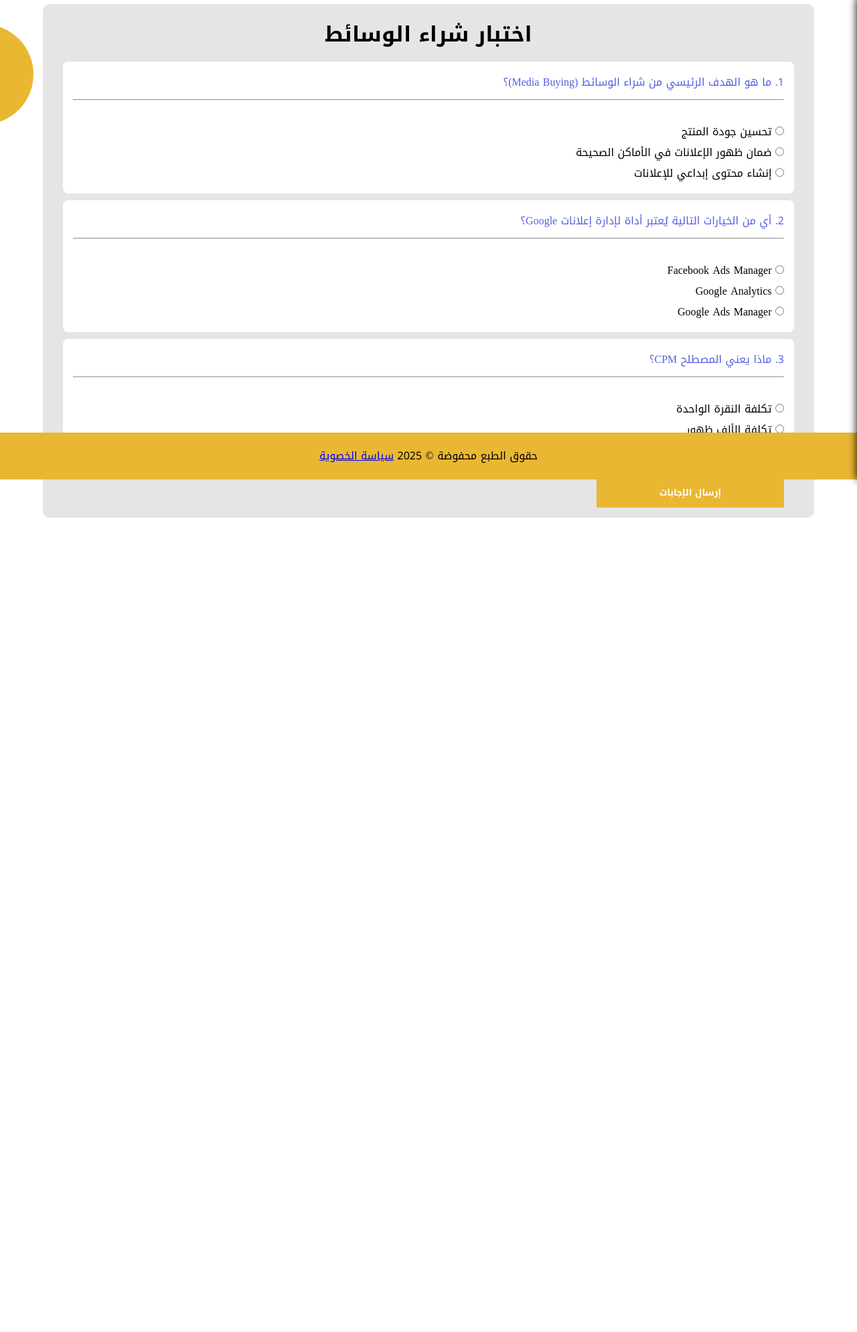
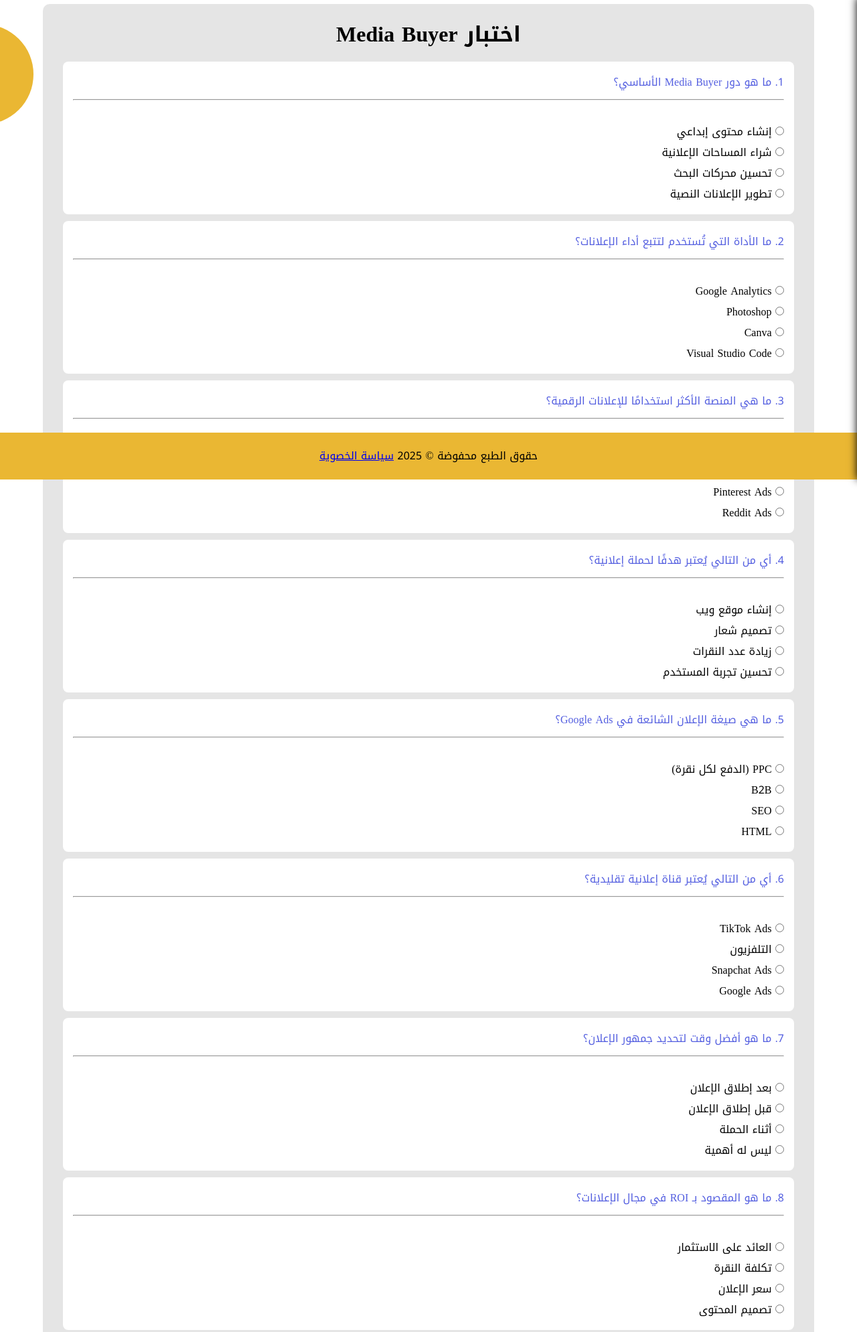
Before and after one commit to aminegold91/group-207, a plain HTML site: page quiz.html in a window 1280 px wide. Shown: the part 84-2073 px from the top of the page at 67% size. Before the commit the page ends 937 px from the top, so only its background shows below. Drawn offline with nearby package versions, Linux system fonts and the light colour scheme.

Commit message:
Update quiz.html

```diff
--- a/quiz.html
+++ b/quiz.html
@@ -43,46 +43,120 @@
 
     </div>
   </nav>
-  <div class="card">
-    <h1>اختبار شراء الوسائط</h1>
+
+      <div class="card">
+      <div class="quiz-container">
+    <h1>اختبار Media Buyer</h1>
     <form id="quiz-form">
-      <!-- Question 1 -->
+      <!-- الأسئلة -->
       <div class="question">
-        <p>1. ما هو الهدف الرئيسي من شراء الوسائط (Media Buying)؟</p>
+        <p>1. ما هو دور Media Buyer الأساسي؟</p>
         <hr />
         <br />
-        <label><input type="radio" name="q1" value="a"> تحسين جودة المنتج</label><br>
-        <label><input type="radio" name="q1" value="b"> ضمان ظهور الإعلانات في الأماكن الصحيحة</label><br>
-        <label><input type="radio" name="q1" value="c"> إنشاء محتوى إبداعي للإعلانات</label>
+        <label><input type="radio" name="q1" value="wrong"> إنشاء محتوى إبداعي</label><br>
+        <label><input type="radio" name="q1" value="2"> شراء المساحات الإعلانية</label><br>
+        <label><input type="radio" name="q1" value="wrong"> تحسين محركات البحث</label><br>
+        <label><input type="radio" name="q1" value="wrong"> تطوير الإعلانات النصية</label>
       </div>
-      <!-- Question 2 -->
+
       <div class="question">
-        <p>2. أي من الخيارات التالية يُعتبر أداة لإدارة إعلانات Google؟</p>
+        <p>2. ما الأداة التي تُستخدم لتتبع أداء الإعلانات؟</p>
         <hr />
-        <br />
-        <label><input type="radio" name="q2" value="a"> Facebook Ads Manager</label><br>
-        <label><input type="radio" name="q2" value="b"> Google Analytics</label><br>
-        <label><input type="radio" name="q2" value="c"> Google Ads Manager</label>
+<br />
+        <label><input type="radio" name="q2" value="correct"> Google Analytics</label><br>
+        <label><input type="radio" name="q2" value="wrong"> Photoshop</label><br>
+        <label><input type="radio" name="q2" value="wrong"> Canva</label><br>
+        <label><input type="radio" name="q2" value="wrong"> Visual Studio Code</label>
       </div>
-      <!-- Question 3 -->
+
       <div class="question">
-        <p>3. ماذا يعني المصطلح CPM؟</p>
+        <p>3. ما هي المنصة الأكثر استخدامًا للإعلانات الرقمية؟</p>
         <hr />
-        <br />
-        <label><input type="radio" name="q3" value="a"> تكلفة النقرة الواحدة</label><br>
-        <label><input type="radio" name="q3" value="b"> تكلفة الألف ظهور</label><br>
-        <label><input type="radio" name="q3" value="c"> تكلفة التحويل</label>
+<br />
+        <label><input type="radio" name="q3" value="wrong"> LinkedIn</label><br>
+        <label><input type="radio" name="q3" value="correct"> Facebook Ads</label><br>
+        <label><input type="radio" name="q3" value="wrong"> Pinterest Ads</label><br>
+        <label><input type="radio" name="q3" value="wrong"> Reddit Ads</label>
       </div>
-      <button type="button" id="submit-btn">إرسال الإجابات</button>
-      <h2 id="result">
 
-      </h2>
-    </form>
-  </div>
+      <div class="question">
+        <p>4. أي من التالي يُعتبر هدفًا لحملة إعلانية؟</p>
+        <hr />
+<br />
+        <label><input type="radio" name="q4" value="wrong"> إنشاء موقع ويب</label><br>
+        <label><input type="radio" name="q4" value="wrong"> تصميم شعار</label><br>
+        <label><input type="radio" name="q4" value="correct"> زيادة عدد النقرات</label><br>
+        <label><input type="radio" name="q4" value="wrong"> تحسين تجربة المستخدم</label>
+      </div>
+
+      <div class="question">
+        <p>5. ما هي صيغة الإعلان الشائعة في Google Ads؟</p>
+        <hr />
+<br />
+        <label><input type="radio" name="q5" value="correct"> PPC (الدفع لكل نقرة)</label><br>
+        <label><input type="radio" name="q5" value="wrong"> B2B</label><br>
+        <label><input type="radio" name="q5" value="wrong"> SEO</label><br>
+        <label><input type="radio" name="q5" value="wrong"> HTML</label>
+      </div>
+
+      <div class="question">
+        <p>6. أي من التالي يُعتبر قناة إعلانية تقليدية؟</p>
+        <hr />
+<br />
+        <label><input type="radio" name="q6" value="wrong"> TikTok Ads</label><br>
+        <label><input type="radio" name="q6" value="correct"> التلفزيون</label><br>
+        <label><input type="radio" name="q6" value="wrong"> Snapchat Ads</label><br>
+        <label><input type="radio" name="q6" value="wrong"> Google Ads</label>
+      </div>
+
+      <div class="question">
+        <p>7. ما هو أفضل وقت لتحديد جمهور الإعلان؟</p>
+        <hr />
+<br />
+        <label><input type="radio" name="q7" value="wrong"> بعد إطلاق الإعلان</label><br>
+        <label><input type="radio" name="q7" value="correct"> قبل إطلاق الإعلان</label><br>
+        <label><input type="radio" name="q7" value="wrong"> أثناء الحملة</label><br>
+        <label><input type="radio" name="q7" value="wrong"> ليس له أهمية</label>
+      </div>
+
+      <div class="question">
+        <p>8. ما هو المقصود بـ ROI في مجال الإعلانات؟</p>
+        <hr />
+<br />
+        <label><input type="radio" name="q8" value="correct"> العائد على الاستثمار</label><br>
+        <label><input type="radio" name="q8" value="wrong"> تكلفة النقرة</label><br>
+        <label><input type="radio" name="q8" value="wrong"> سعر الإعلان</label><br>
+        <label><input type="radio" name="q8" value="wrong"> تصميم المحتوى</label>
+      </div>
+
+      <div class="question">
+        <p>9. ما هي منصة الإعلانات التي تناسب المنتجات المهنية (B2B)؟</p>
+        <hr />
+<br />
+        <label><input type="radio" name="q9" value="wrong"> Instagram Ads</label><br>
+        <label><input type="radio" name="q9" value="correct"> LinkedIn Ads</label><br>
+        <label><input type="radio" name="q9" value="wrong"> TikTok Ads</label><br>
+        <label><input type="radio" name="q9" value="wrong"> Pinterest Ads</label>
+      </div>
+
+      <div class="question">
+        <p>10. ماذا تعني CTR في التسويق الرقمي؟</p>
+        <label><input type="radio" name="q10" value="correct"> معدل النقر إلى الظهور</label><br>
+        <label><input type="radio" name="q10" value="wrong"> تكاليف النقرة</label><br>
+        <label><input type="radio" name="q10" value="wrong"> جمهور الحملة</label><br>
+        <label><input type="radio" name="q10" value="wrong"> مدة الإعلان</label>
+      </div>
+
+      <!-- أضف المزيد من الأسئلة (من 11 إلى 20) بنفس التنسيق -->
 
 
+      <button type="button" id="submit">إرسال الإجابات</button>
 
 
+    </form>
+    <p id="result"></p>
+  </div>
+  </div>
   <footer >
     <p>
       حقوق الطبع محفوضة ©
```
